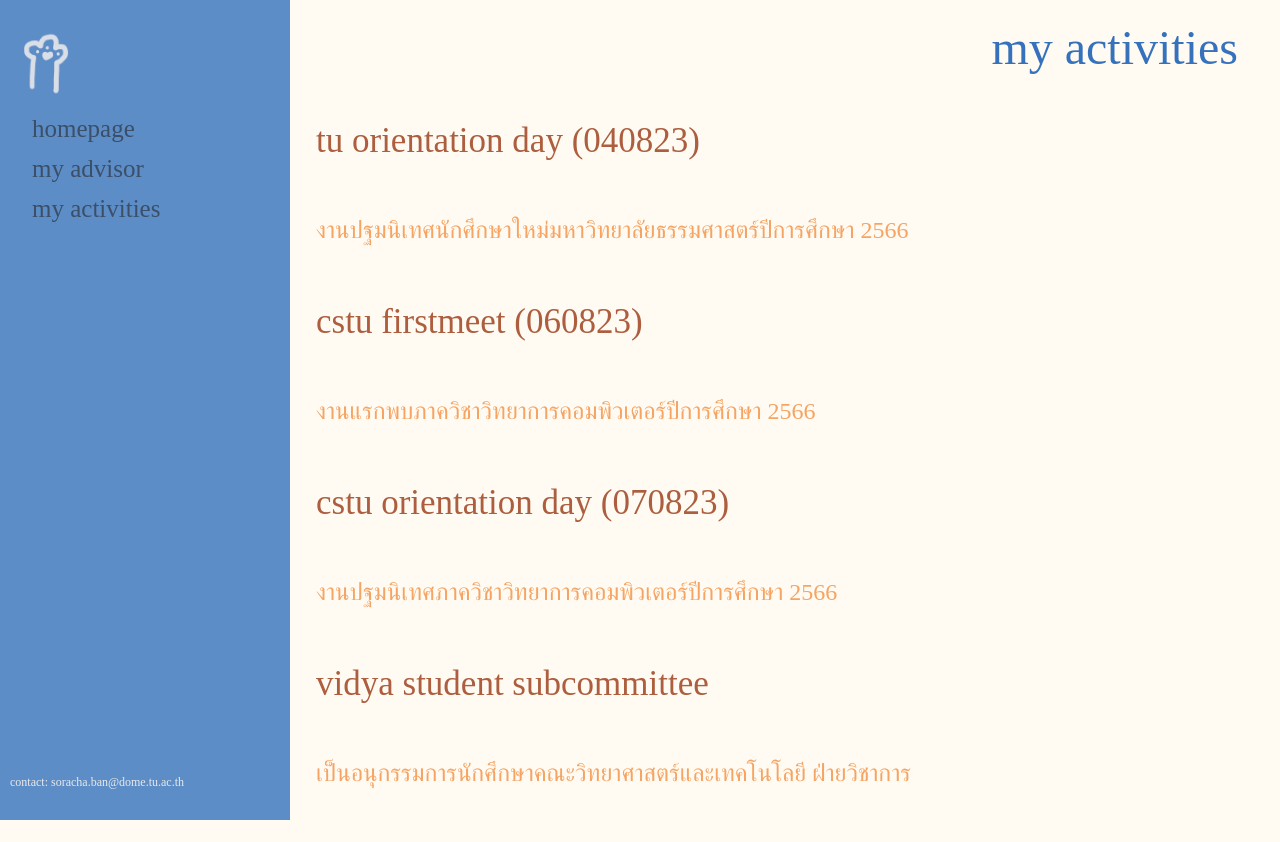
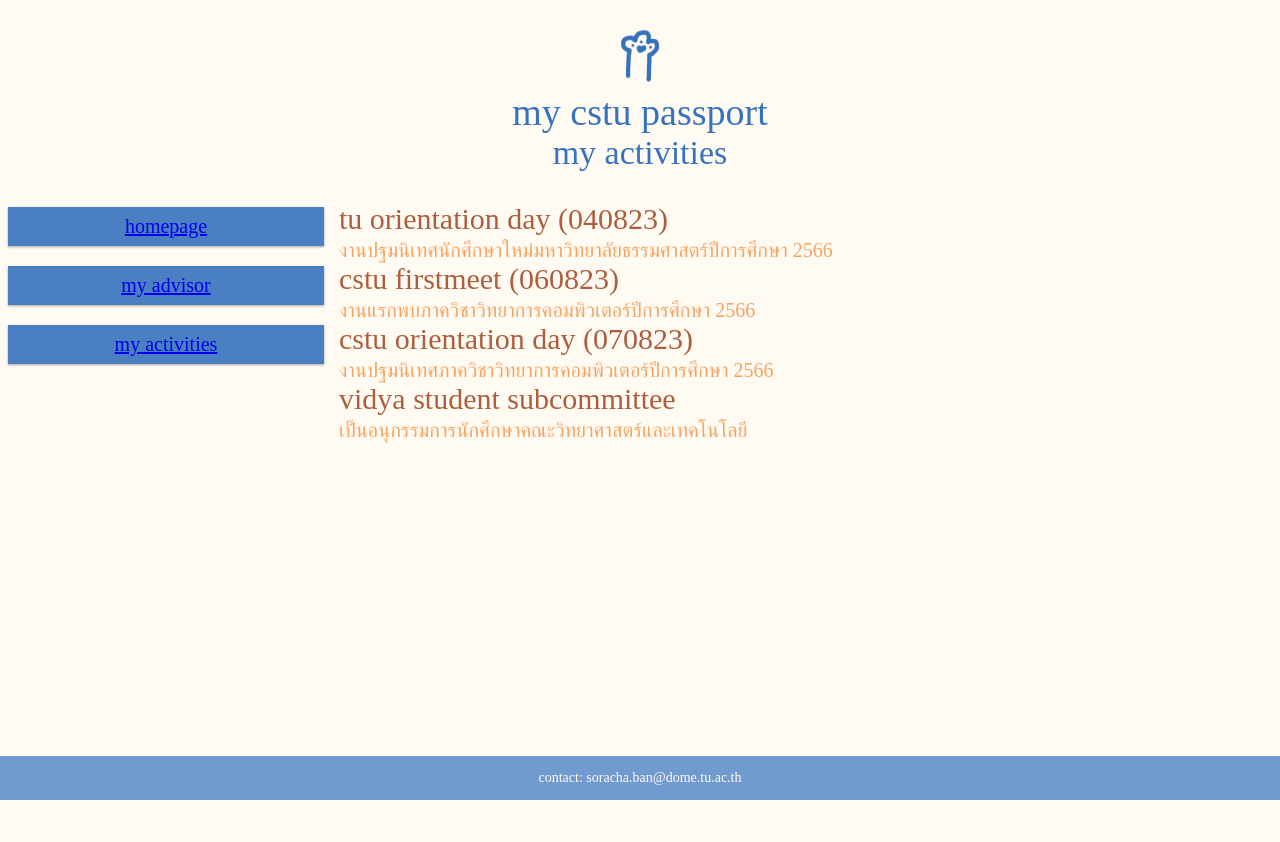
Before and after one commit to beauforwork/MyCSTUPassport-6609612228, a plain HTML site: page html/myActivities.html in a window 1280 px wide. After the commit the page ends 800 px from the top, so only its background shows below. Drawn offline with Linux system fonts and the light colour scheme; a web font is replaced by a local one.

Commit message:
all page responsive edit1

```diff
--- a/css/nstyle.css
+++ b/css/nstyle.css
@@ -21,6 +21,10 @@ html{
         position: relative;
       }
 
+      .cshead{
+        font-size: 34px;
+      }
+
       .sidenav {
         list-style-type: none;
         margin: 0;
@@ -30,7 +34,7 @@ html{
       .sidenav p{
         padding: 8px;
         margin-bottom: 7px;
-        background-color: #3672be;
+        background-color: #3672bce5;
         color: #263b58;
         text-align: center;
         font-family: "McLaren";
@@ -65,6 +69,50 @@ html{
         justify-content: center;
       }
 
+      .title{
+        color: #AD5E3E;
+        font-family: 'Marmelad';
+        font-size: 30px;
+        font-style: normal;
+        font-weight: 400;
+        line-height: normal;
+        width: 710px;
+        height: 37px;
+      }
+      .dtl{
+        color: #F5A463;
+        font-family: 'Noto Sans Thai Looped';
+        font-size: 20px;
+        font-style: normal;
+        font-weight: 400;
+        line-height: normal;
+      }
+
+      .pfn{
+        color: #AD5E3E;
+        padding-top: 10;
+        font-family: 'Marmelad';
+        font-size: 30px;
+        font-style: normal;
+        font-weight: 400;
+        line-height: normal;
+        width: 710px;
+        height: 37px;
+        text-align: center;
+      }
+
+      .pfct{
+        color: #F5A463;
+        font-family: 'Marmelad';
+        font-size: 25px;
+        font-style: normal;
+        font-weight: 400;
+        line-height: normal;
+        width: 710px;
+        height: 37px;
+        text-align: center;
+      }
+
       .footer {
         color: #FFFBF3;
         text-align: center;
@@ -76,6 +124,7 @@ html{
         left: 0;
         bottom: 0;
         width: 100%;
+        opacity: 70%;
       }
 
       /* For mobile phones: */
--- a/html/myActivities.html
+++ b/html/myActivities.html
@@ -3,7 +3,7 @@
         <title>beau's activities</title>
         <meta http-equiv="Content-Type" content="text/html; charset=UTF-8" />
         <meta name="viewport" content="width=device-width, initial-scale=1">
-        <link rel="stylesheet" type="text/css" href="../css/style.css">
+        <link rel="stylesheet" type="text/css" href="../css/nstyle.css">
         <link rel="stylesheet" href='https://fonts.googleapis.com/css?family=Orelega One'>
         <link rel='stylesheet' href='https://fonts.googleapis.com/css?family=Marmelad' >
         <link rel='stylesheet' href='https://fonts.googleapis.com/css?family=McLaren' >
@@ -12,25 +12,31 @@
 
     <body>
 
-    <div class="sidenav">
-        <a href="https://youtu.be/pG6iaOMV46I?si=tYb85FOqMVAWdffU"><div class="wpaw"><img src="../image/wpaw.png" width="75px" height="77px"></div></a>
-        <a href="../index.html">homepage</a>
-        <a href="myAdvisor.html">my advisor</a>
-        <a href="myActivities.html">my activities</a>
-        <div class="ct">contact: soracha.ban@dome.tu.ac.th</div>
+    <div class="header">
+        <div class="bpaw"><a href="https://youtu.be/gfk3QLU1x0E?si=vCB-k07nlhZXo0-P"><img src="../image/bpaw.png" width="65px" height="67px"></a></div>
+        <div>my cstu passport</div>
+        <div class="cshead">my activities</div>
     </div>
-    <div class="main">
-        <div class="cshead">my activities</div>
-        <div class="stt">
-            <h5>tu orientation day (040823)</h5>
-            <h6>งานปฐมนิเทศนักศึกษาใหม่มหาวิทยาลัยธรรมศาสตร์ปีการศึกษา 2566</h6>
-            <h5>cstu firstmeet (060823)</h5>
-            <h6>งานแรกพบภาควิชาวิทยาการคอมพิวเตอร์ปีการศึกษา 2566</h6>
-            <h5>cstu orientation day (070823)</h5>
-            <h6>งานปฐมนิเทศภาควิชาวิทยาการคอมพิวเตอร์ปีการศึกษา 2566</h6>
-            <h5>vidya student subcommittee</h5>
-            <h6>เป็นอนุกรรมการนักศึกษาคณะวิทยาศาสตร์และเทคโนโลยี ฝ่ายวิชาการ</h6>
-        </div>
+    <div class="col-3 sidenav">
+        <p><a href="../index.html">homepage</a></p>
+        <p><a href="../html/myAdvisor.html">my advisor</a></p>
+        <p><a href="../html/myActivities.html">my activities</a></p>
     </div>
+
+    <div class="main col-8">
+        <div class="title">tu orientation day (040823)</div>
+        <div class="dtl">งานปฐมนิเทศนักศึกษาใหม่มหาวิทยาลัยธรรมศาสตร์ปีการศึกษา 2566<br></div>
+        <div class="title">cstu firstmeet (060823)</div>
+        <div class="dtl">งานแรกพบภาควิชาวิทยาการคอมพิวเตอร์ปีการศึกษา 2566<br></div>
+        <div class="title">cstu orientation day (070823)</div>
+        <div class="dtl">งานปฐมนิเทศภาควิชาวิทยาการคอมพิวเตอร์ปีการศึกษา 2566<br></div>
+        <div class="title">vidya student subcommittee</div>
+        <div class="dtl">เป็นอนุกรรมการนักศึกษาคณะวิทยาศาสตร์และเทคโนโลยี<br></div>
+    </div>
+
+    <div class="footer">
+        <p>contact: soracha.ban@dome.tu.ac.th</p>
+    </div>
+
     </body>
 </html>
```
Also changed, not shown: html/myAdvisor.html (+18 -11 lines), index.html (+1 -1 lines).
